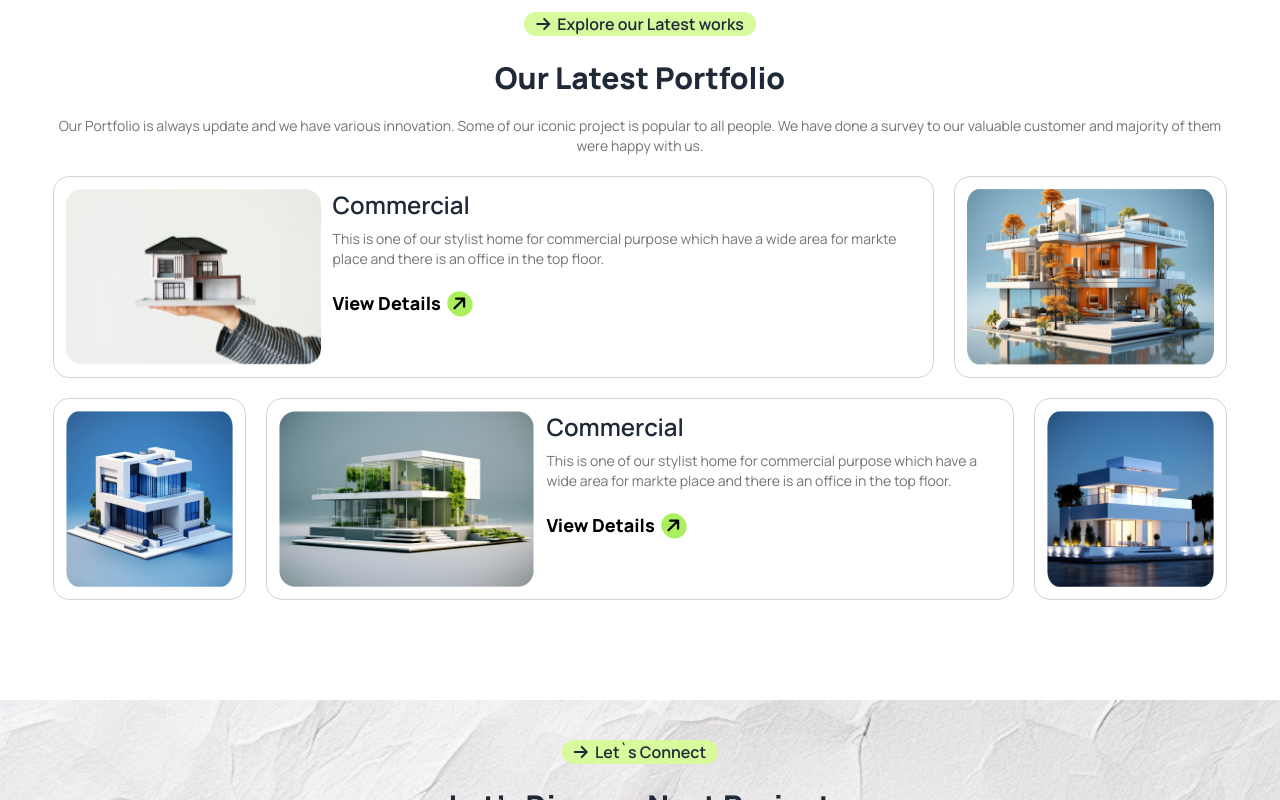
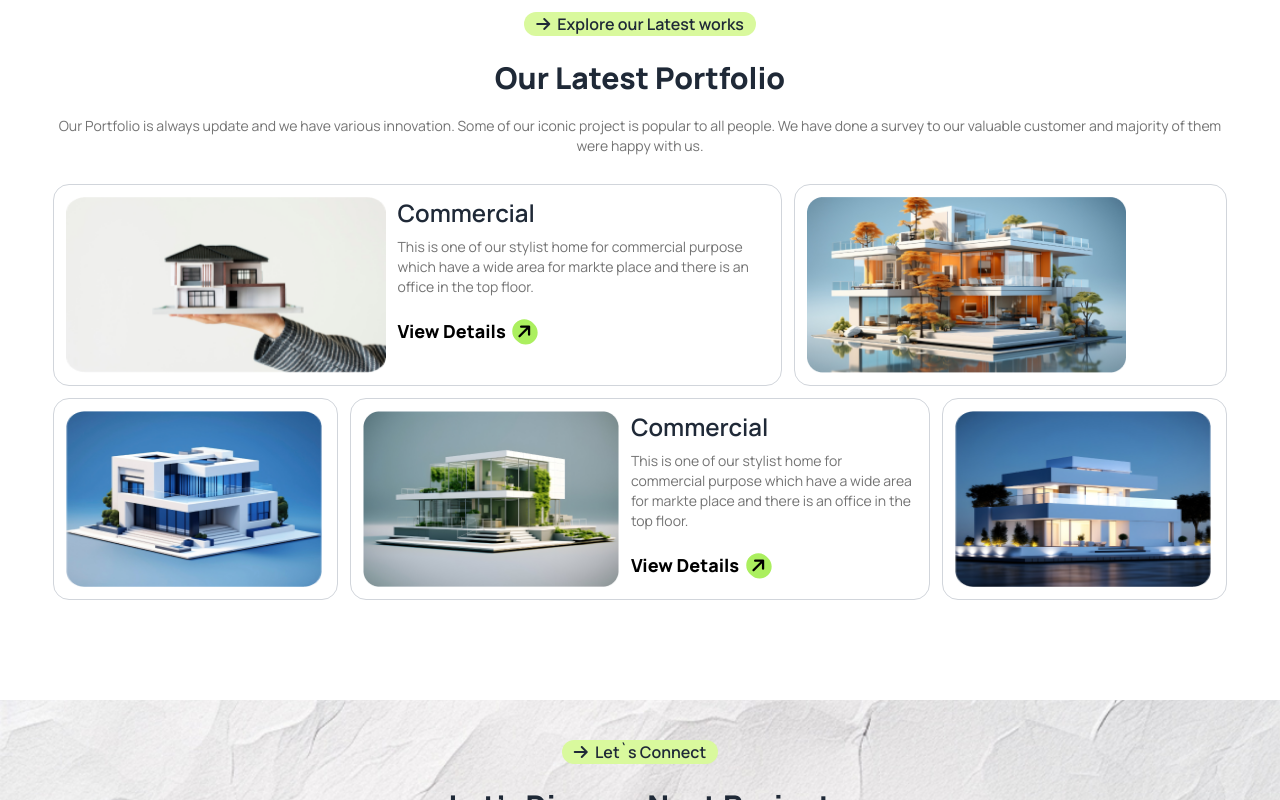
Before and after one commit to mominrubel/B10A3-momin, a plain HTML site: page index.html in a window 1280 px wide. Shown: the part 2783-3583 px from the top of the page. Drawn offline with nearby package versions, Linux system fonts and the light colour scheme.

Commit message:
project complete

```diff
--- a/index.html
+++ b/index.html
@@ -250,7 +250,7 @@
             <button class="bg-lime-200 font-semibold px-3 rounded-full mb-6"><span class="pr-1"><i
                   class="fa-solid fa-arrow-right"></i></span> Explore Our Interior Design</button>
             <h1 class="text-3xl font-extrabold">Our Interior Design works</h1>
-            <p class="text-text_ash text-sm py-5">We have a group of expert interior designers for room decoration. Both residential and commercial decoration can be done with precisely</p>
+            <p class="text-text_ash text-sm py-4 mb-2">We have a group of expert interior designers for room decoration. Both residential and commercial decoration can be done with precisely</p>
           </div>
            <!-- carousel part -->
            <div class="carousel w-full rounded-2xl shadow-2xl shadow-slate-400">
@@ -305,16 +305,18 @@
             <button class="bg-lime-200 font-semibold px-3 rounded-full mb-6"><span class="pr-1"><i
                   class="fa-solid fa-arrow-right"></i></span> Explore our Latest works</button>
             <h1 class="text-3xl font-extrabold">Our Latest Portfolio</h1>
-            <p class="text-text_ash text-sm py-5">Our Portfolio is always update and we have various innovation. Some of
+            <p class="text-text_ash text-sm py-5 mb-2">Our Portfolio is always update and we have various innovation. Some of
               our iconic project is popular to all people. We have done a survey to our valuable customer and majority
               of them were happy with us.</p>
           </div>
 
           <!-- Portfolio card div -->
-          <div class="flex flex-col gap-3 lg:flex-row lg:gap-5">
+          <div class="gap-3 grid md:grid-cols-2 lg:grid-cols-8">
             <!-- item-1 -->
-            <div class="lg:flex-grow card lg:card-side bg-base-100 border border-gray-300 rounded-2xl m-0 p-3">
-              <img src="./images/img1.png" alt="commercial" class="sm:w-full sm:h-full md:w-64 md:h-44 lg:w-64 lg: h-44"/>
+            <div class="md:col-span-2 lg:col-span-5">
+              <div class="flex flex-col md:flex-row lg:flex-row bg-base-100 border border-gray-300 rounded-2xl m-0 p-3">
+                <div><img src="./images/img1.png" alt="commercial" class="w-full h-full md:w-80 md:h-44 lg:w-[720px] lg:h-44"/>
+                </div>
                 <div class="card-body m-0 ml-3 p-0 text-left">
                   <h2 class="card-title text-2xl font-semibold">Commercial</h2>
                   <p class="text-text_ash text-sm">This is one of our stylist home for commercial purpose which have a wide area for markte place and there is an office in the top floor.
@@ -322,23 +324,22 @@
                     <br>
                     <a href="#" class="text-black text-lg font-extrabold">View Details <span><i class="fa-solid fa-arrow-right bg-arrow rounded-full ml-1 p-1 -rotate-45 text-black"></i></span></a></a>
                   </p>
-
+                </div>
               </div>
             </div>
             <!-- item-2 -->
-            <div class="card lg:card-side bg-base-100 border border-gray-300 p-3 items-center rounded-2xl">
-              <img src="./images/img2.png" alt="commercial" class="sm:w-full sm:h-full md:w-64 md:h-44 lg:w-80 lg:h-44 lg:object-fill mx-auto"/>
+            <div class="lg:col-span-3 bg-base-100 border border-gray-300 p-3 items-center rounded-2xl">
+              <img src="./images/img2.png" alt="commercial" class="w-full h-full md:w-64 md:h-44 lg:w-auto lg:h-44 mx-0 pl-0"/>
             </div>
-          </div>
-
-          <div class="mt-3 lg:mt-5 flex flex-col gap-3 lg:flex-row lg:gap-5">
             <!-- item-3 -->
-            <div class="card lg:card-side bg-base-100 border border-gray-300 p-3 items-center rounded-2xl">
-              <img src="./images/img3.png" alt="commercial" class="sm:w-full sm:h-full md:w-64 md:h-44 lg:w-64 lg: h-44"/>
+            <div class="lg:col-span-2 bg-base-100 border border-gray-300 p-3 items-center rounded-2xl">
+              <img src="./images/img3.png" alt="commercial" class="w-full h-full md:w-64 md:h-44 lg:w-64 lg:h-44"/>
             </div>
             <!-- item-4 -->
-            <div class="flex-grow card lg:card-side bg-base-100 border border-gray-300 rounded-2xl m-0 p-3 flex-grow">
-              <img src="./images/img4.png" alt="commercial" class="sm:w-full sm:h-full md:w-64 md:h-44 lg:w-64 lg: h-44"/>
+            <div class="md:col-span-2 lg:col-span-4">
+              <div class="flex flex-col md:flex-row lg:flex-row bg-base-100 border border-gray-300 rounded-2xl m-0 p-3">
+                <div><img src="./images/img4.png" alt="commercial" class="w-full h-full md:w-80 md:h-44 lg:w-[750px] lg:h-44"/>
+                </div>
                 <div class="card-body m-0 ml-3 p-0 text-left">
                   <h2 class="card-title text-2xl font-semibold">Commercial</h2>
                   <p class="text-text_ash text-sm">This is one of our stylist home for commercial purpose which have a wide area for markte place and there is an office in the top floor.
@@ -346,19 +347,19 @@
                     <br>
                     <a href="#" class="text-black text-lg font-extrabold">View Details <span><i class="fa-solid fa-arrow-right bg-arrow rounded-full ml-1 p-1 -rotate-45 text-black"></i></span></a></a>
                   </p>
-
+                </div>
               </div>
             </div>
             <!-- item-5 -->
-            <div class="card lg:card-side bg-base-100 border border-gray-300 p-3 items-center rounded-2xl">
-              <img src="./images/img5.png" alt="commercial" class="sm:w-full sm:h-full md:w-64 md:h-44 lg:w-64 lg: h-44"/>
+            <div class="lg:col-span-2 bg-base-100 border border-gray-300 p-3 items-center rounded-2xl">
+              <img src="./images/img5.png" alt="commercial" class="w-full h-full md:w-64 md:h-44 lg:w-64 lg:h-44"/>
             </div>
             <!-- item-6 -->
-            <div class="card lg:card-side bg-base-100 border border-gray-300 p-3 items-center rounded-2xl lg:hidden">
-              <img src="./images/img3.png" alt="commercial" class="sm:w-full sm:h-full md:w-64 md:h-44 lg:w-64 lg: h-44"/>
+            <div class="bg-base-100 border border-gray-300 p-3 items-center rounded-2xl lg:hidden">
+              <img src="./images/img3.png" alt="commercial" class="w-full h-full md:w-64 md:h-44 lg:w-64 lg:h-44"/>
             </div>
           </div>
-        </div>
+
     </section>
 
     <!-- Let`s discuss next project -->
```
Lines whose indentation alone changed are shown as unchanged.
